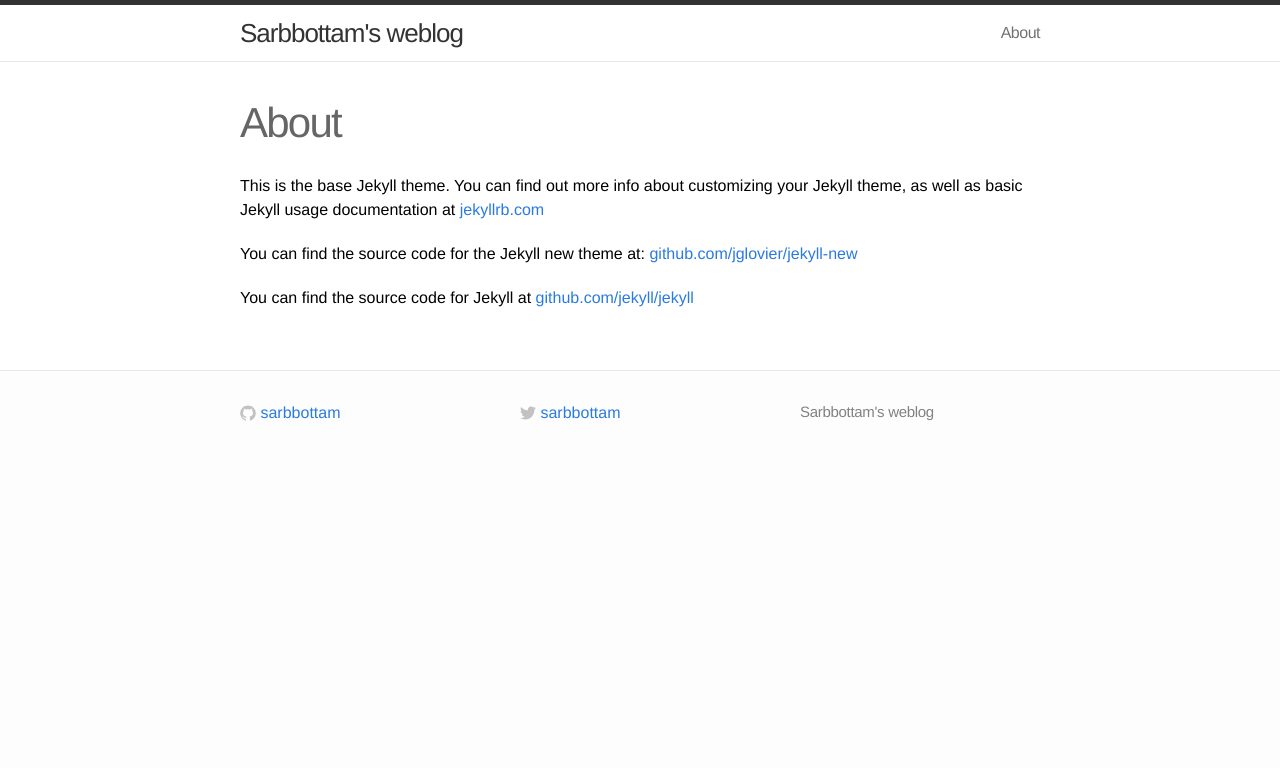
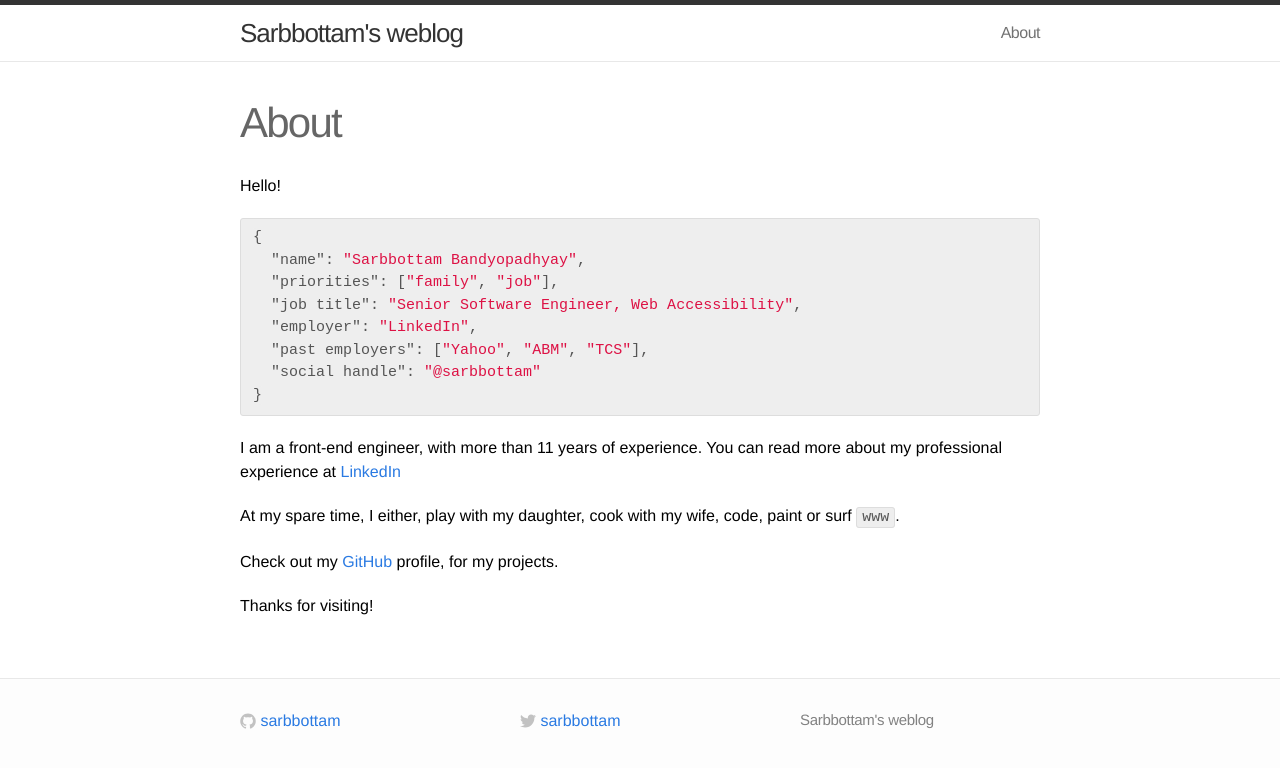
Before and after one commit to sarbbottam/sarbbottam.github.io, a Jekyll site: the page built from about.md, in a window 1280 px wide. Shown: the top 768 px of the page. Built offline with Jekyll 4.4.1, drawn with Linux system fonts in a browser that asks for light colours.

Commit message:
feat(about): updated /about

````diff
--- a/about.md
+++ b/about.md
@@ -4,8 +4,24 @@ title: About
 permalink: /about/
 ---
 
-This is the base Jekyll theme. You can find out more info about customizing your Jekyll theme, as well as basic Jekyll usage documentation at [jekyllrb.com](http://jekyllrb.com/)
+Hello!
 
-You can find the source code for the Jekyll new theme at: [github.com/jglovier/jekyll-new](https://github.com/jglovier/jekyll-new)
+```json
+{
+  "name": "Sarbbottam Bandyopadhyay",
+  "priorities": ["family", "job"],
+  "job title": "Senior Software Engineer, Web Accessibility",
+  "employer": "LinkedIn",
+  "past employers": ["Yahoo", "ABM", "TCS"],
+  "social handle": "@sarbbottam"
+}
+```
 
-You can find the source code for Jekyll at [github.com/jekyll/jekyll](https://github.com/jekyll/jekyll)
+I am a front-end engineer, with more than 11 years of experience.
+You can read more about my professional experience at [LinkedIn](https://www.linkedin.com/in/sarbbottam)
+
+At my spare time, I either, play with my daughter, cook with my wife, code, paint or surf `www`.
+
+Check out my [GitHub](https://github.com/sarbbottam) profile, for my projects.
+
+Thanks for visiting!
````
